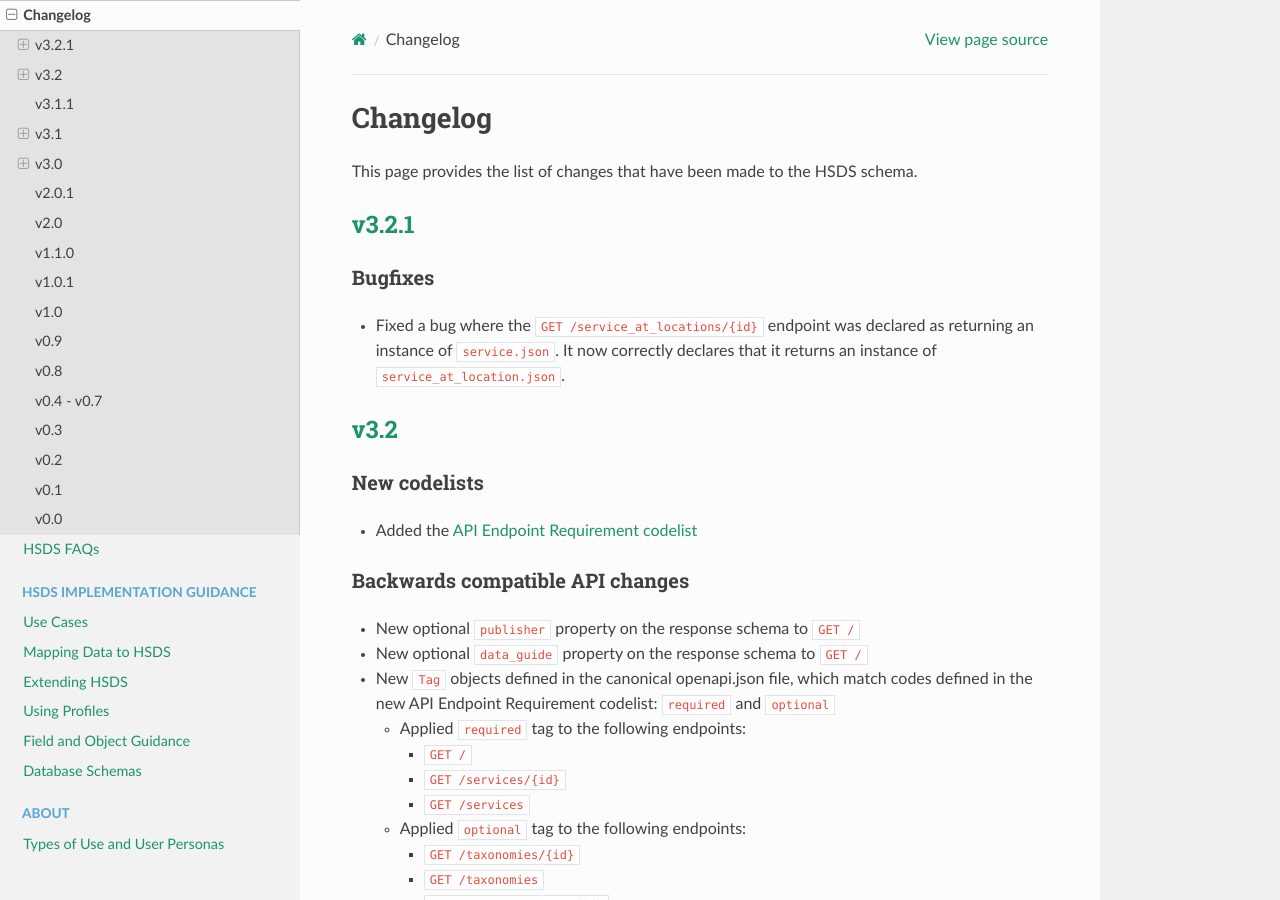
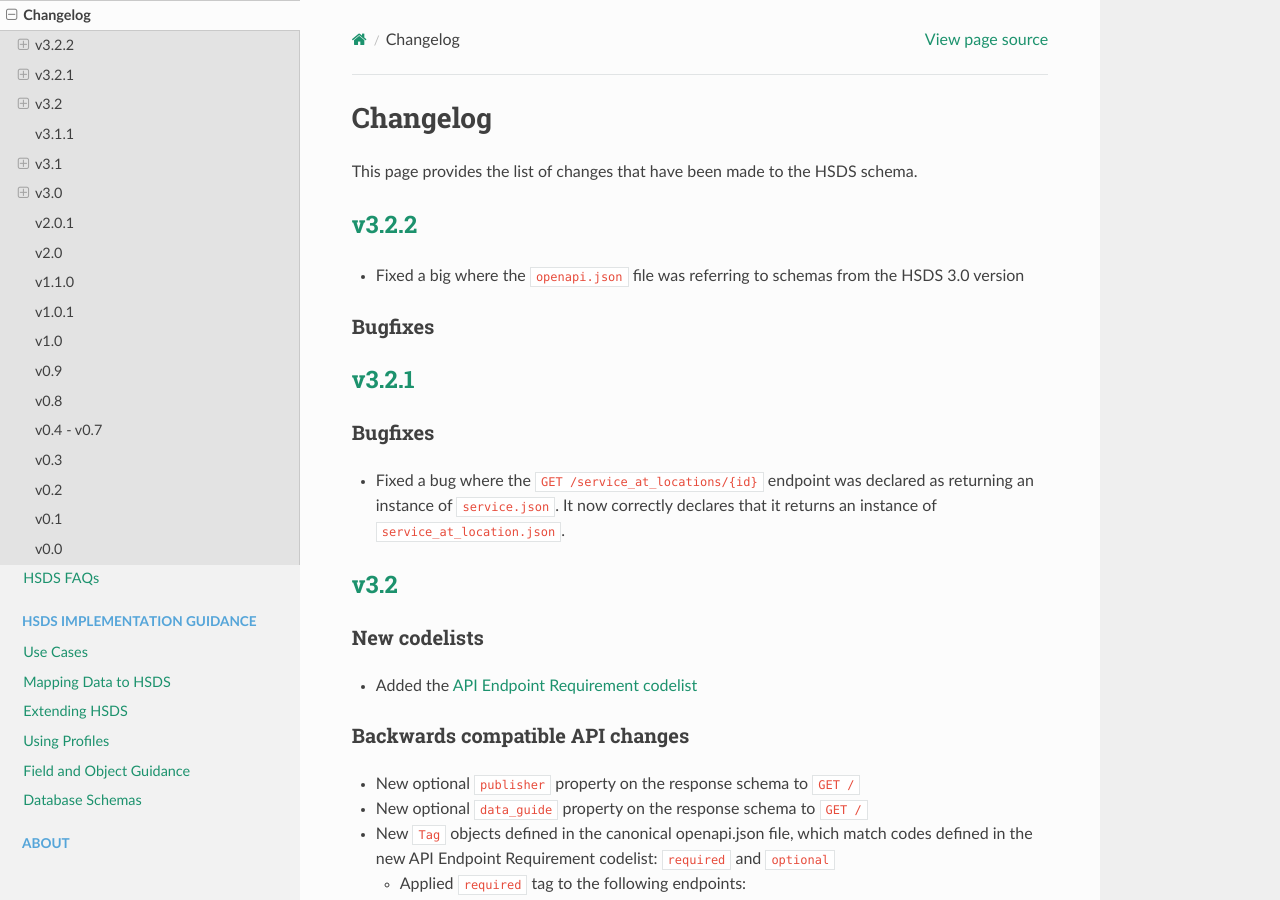
Before and after one commit to openreferral/specification, a Sphinx documentation site: the page built from docs/hsds/changelog.md, in a window 1280 px wide and 900 px high. Built offline with Sphinx 7.4.7 and the Read the Docs theme 3.1.0, drawn with Linux system fonts in a browser that asks for light colours; comment, search, counter and statistics services are not loaded.

Commit message:
docs: added changelog for bugfix

```diff
--- a/docs/hsds/changelog.md
+++ b/docs/hsds/changelog.md
@@ -2,6 +2,13 @@ Changelog
 =========
 
 This page provides the list of changes that have been made to the HSDS schema.
+
+## [v3.2.2](https://github.com/openreferral/specification/releases/tag/v3.2.2)
+
+* Fixed a big where the `openapi.json` file was referring to schemas from the HSDS 3.0 version
+
+### Bugfixes
+
 
 ## [v3.2.1](https://github.com/openreferral/specification/releases/tag/v3.2.1)
 
```
